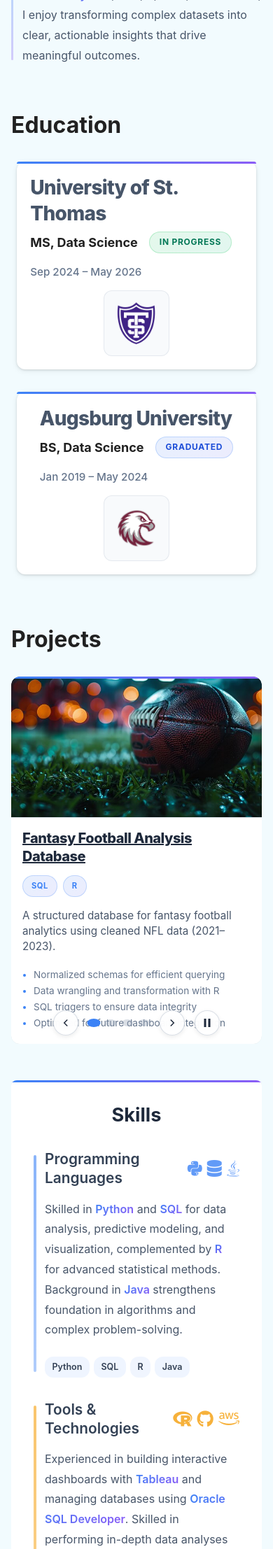
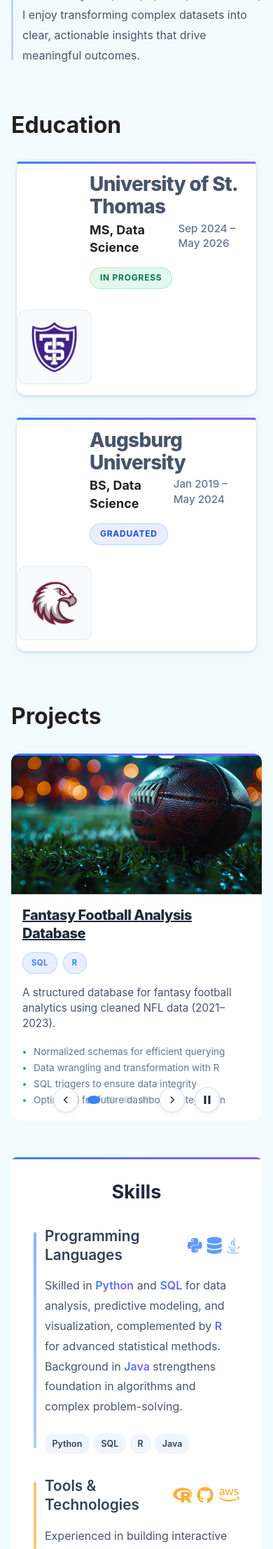
Before and after one commit to OdinLeePro/OdinLeePro.github.io, a Jekyll site: the page built from index.md, in a window 390 px wide. Shown: the part 863-3077 px from the top of the page at 70% size. Built offline with Jekyll 4.4.1, drawn with Linux system fonts in a browser that asks for light colours.

Commit message:
Add files via upload

```diff
--- a/assets/css/style.scss
+++ b/assets/css/style.scss
@@ -1402,13 +1402,16 @@ including layout wrappers, base button design, hover/focus states, and style var
     min-height: 44px;
   }
 
-  /* (removed the old generic `.linkWrapperMobile .link a i { … }` rule) */
+  /* ===== Education (≤520px) — match screenshot layout ===== */
+  /* Layout: [ logo | text ] with badge next to degree, dates below */
 
   .educationCard {
-    flex-direction: column;
-    text-align: center;
-    gap: 1rem;
-    padding: 1.2rem;
+    display: grid;                         /* override any flex layout */
+    grid-template-columns: 72px 1fr;       /* logo | text */
+    align-items: center;
+    gap: 0.9rem;
+    padding: 1rem 1.1rem;
+    text-align: left;
   }
 
   .educationCard::before {
@@ -1418,13 +1421,66 @@ including layout wrappers, base button design, hover/focus states, and style var
   }
 
   .educationLogo {
-    order: 0;
+    grid-column: 1;
+    justify-self: center;
     align-self: center;
-    min-width: auto;
-    width: auto;
-  }
-
-  .educationText { text-align: left; }
+    width: 72px;
+    min-width: 72px;
+  }
+  .educationLogo img {
+    display: block;
+    width: 72px;
+    height: 72px;
+    object-fit: contain;
+  }
+
+  .educationText {
+    grid-column: 2;
+    display: grid;
+    grid-template-columns: 1fr auto;       /* text | badge */
+    grid-auto-rows: min-content;
+    column-gap: 0.5rem;
+    row-gap: 0.25rem;
+    text-align: left;
+  }
+
+  /* Title spans full width */
+  .educationText h2,
+  .educationText h3 {
+    grid-column: 1 / 3;
+    margin: 0;
+    line-height: 1.15;
+  }
+
+  /* Degree / Program (left in row 2) */
+  .educationText .degree,
+  .educationText .program,
+  .educationText strong {
+    grid-column: 1;
+    margin: 0;
+  }
+
+  /* Status badge (right in row 2) */
+  .educationText .status,
+  .educationText .badge,
+  .educationText .educationStatus {
+    grid-column: 2;
+    grid-row: 2;
+    justify-self: end;
+    align-self: center;
+    white-space: nowrap;
+    max-width: max-content;
+  }
+
+  /* Dates (row 3, full width) */
+  .educationText .dates,
+  .educationText .educationDates,
+  .educationText .meta,
+  .educationText time {
+    grid-column: 1 / 3;
+    margin: 0;
+    opacity: 0.8;
+  }
 
   .section.projects {
     padding-left: 0;
```
